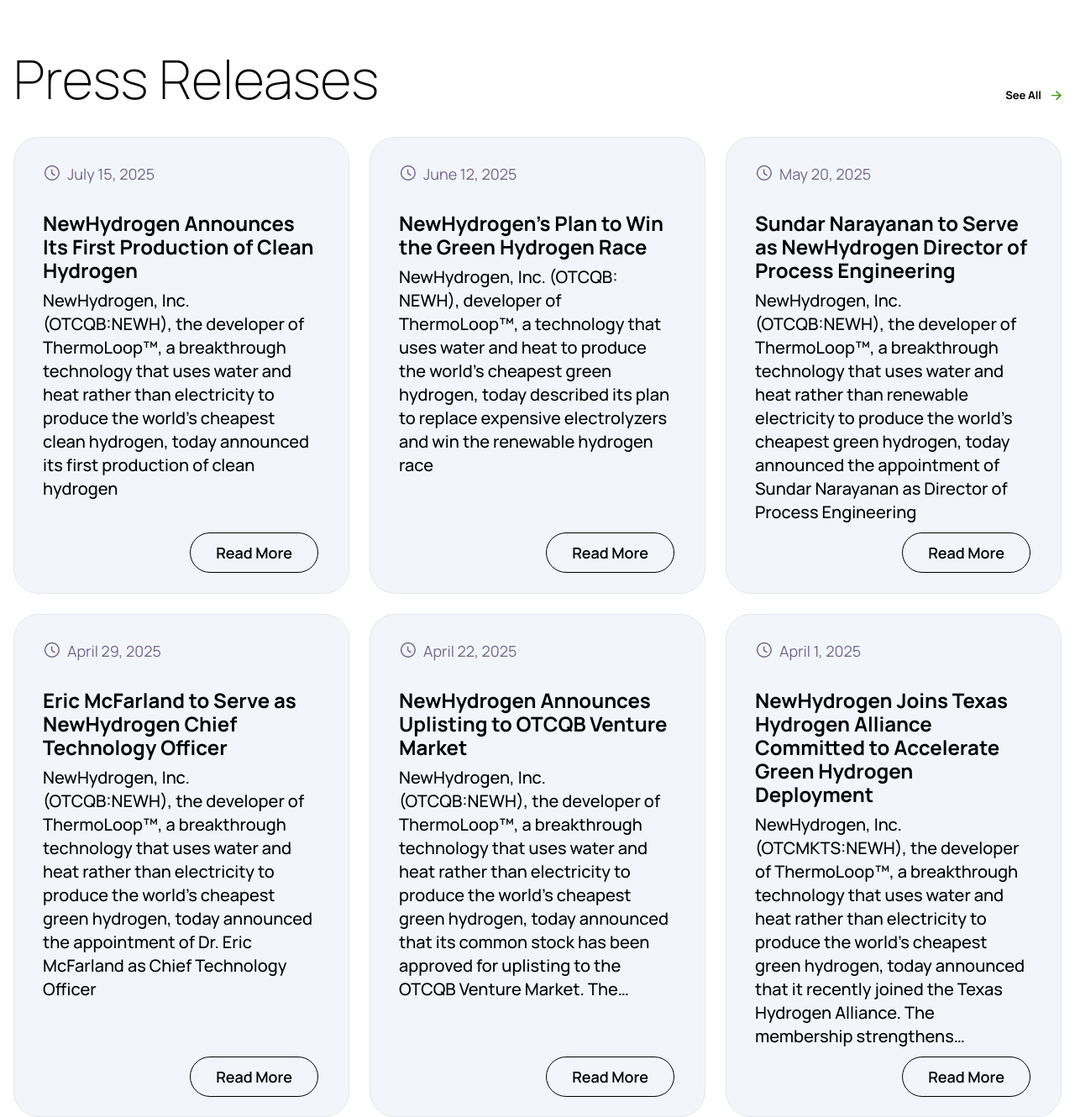
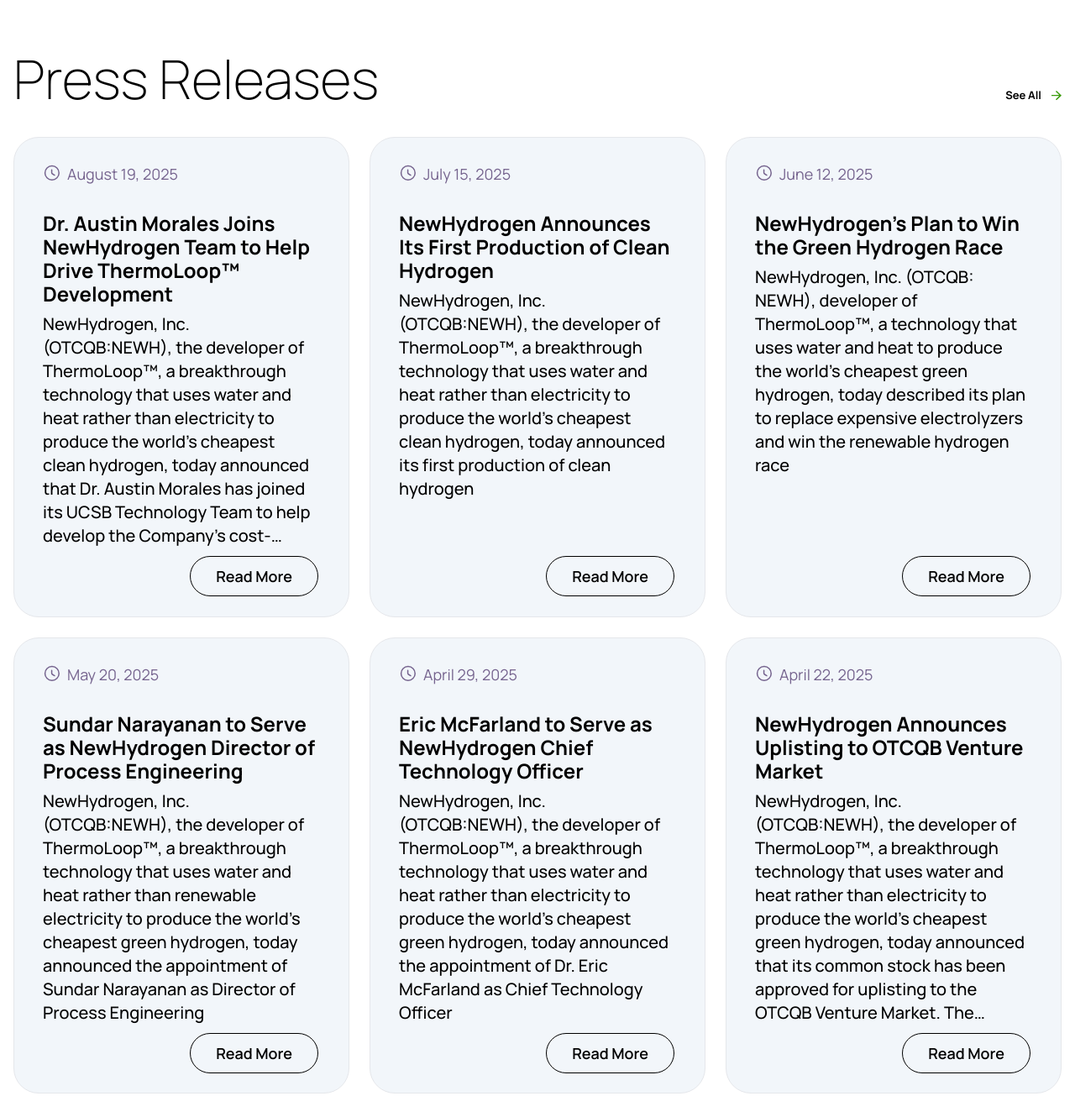
Before and after one commit to newhydrogen/newhydrogen, a PHP site: page /newhydrogen/newsroom in a window 1280 px wide. Shown: the part 194-1524 px from the top of the page at 84% size. Run offline with PHP 8.4, Linux system fonts and the light colour scheme; some libraries are stand-ins or nearby versions.

Commit message:
Add press release for Dr. Austin Morales joining NewHydrogen team; include details on his expertise, contributions, and the impact on ThermoLoop™ development.

```diff
--- a/data/news-data.php
+++ b/data/news-data.php
@@ -2,6 +2,41 @@
 
 
 $news = [
+    [
+        'id' => "90",
+        'title' => "Dr. Austin Morales Joins NewHydrogen Team to Help Drive ThermoLoop™ Development",
+        'date' => "August 19, 2025",
+        'excerpt' => "NewHydrogen, Inc. (OTCQB:NEWH), the developer of ThermoLoop™, a breakthrough technology that uses water and heat rather than electricity to produce the world’s cheapest clean hydrogen, today announced that Dr. Austin Morales has joined its UCSB Technology Team to help develop the Company’s cost-effective thermochemical water splitting technology",
+        'description' => [
+            [
+                "<p><strong>Dr. Morales brings expertise in dynamic reactor operation and advanced catalytic processes </strong></p>"
+            ],
+            [
+                "<p>Santa Clarita, Calif. (August 19, 2025) – NewHydrogen, Inc. (OTCQB:NEWH), the developer of ThermoLoop™, a breakthrough technology that uses water and heat rather than electricity to produce the world’s cheapest clean hydrogen, today announced that Dr. Austin Morales has joined its UCSB Technology Team to help develop the Company’s cost-effective thermochemical water splitting technology. </p>"
+            ],
+            [
+                "<p>Dr. Morales will join Dr. Philip Christopher, Dr. Justin Marlowe, and Dr. Yikyeom Kim at the University of California, Santa Barbara, and Dr. Eric McFarland, and Mr. Sundar Narayanan, at NewHydrogen, to advance cost-effective, entropy-driven thermochemical water splitting.  </p>"
+            ],
+            [
+                "<p>Before joining the team, Dr. Morales conducted his doctoral research at University of Houston in dynamic reactor operation and catalytic processes to improve reaction selectivity and efficiency. His work has been published in leading scientific journals including Nature, ACS Catalysis, and the Chemical Engineering Journal, and he has presented at major international conferences on chemical reaction engineering and catalysis. His research has earned multiple awards for excellence, including the prestigious Kokes Award from the North American Catalysis Society. Dr. Morales holds a B.S. in Chemical Engineering from UC Santa Barbara, and Ph.D. in Chemical Engineering from University of Houston.</p>"
+            ],
+            [
+                "<p>“We are excited to welcome Dr. Morales to our team and expect him to have a meaningful impact by strengthening our technology development activities,” said Steve Hill, CEO of NewHydrogen. “Austin’s strong research background, problem-solving skills, and passion for innovation make him a valuable addition to our technical team. His contributions will be key as we continue progressing toward pilot-scale demonstrations of our technology.”</p>"
+            ],
+            [
+                "<p>“I’m thrilled to contribute to a project that has the potential to reshape the economics of green hydrogen production,” said Dr. Morales. “ThermoLoop™ presents an exciting opportunity to apply advanced catalytic science and reactor engineering in a way that could have a significant global impact.”</p>"
+            ],
+            [
+                "<p>NewHydrogen is currently funding a sponsored research program at the University of California, Santa Barbara (“UCSB”), to develop its ThermoLoopTM technology, a novel low-cost thermochemical process to split water using inexpensive heat, instead of expensive electricity. Since the commencement of the Company’s research project in August 2023, the UCSB team has been methodically developing the Company’s ThermoLoopTM technology around unique materials that use heat to produce hydrogen and oxygen when reacted in a cyclic process with water vapor. </p>"
+            ],
+
+            [
+                "<p>To learn more about NewHydrogen’s work with leading scientists at UC Santa Barbara to develop the world's cheapest green hydrogen, please visit <a href=\"https://newhydrogen.com/\" class=\"text-blue-600 text-[length:inherit]\">https://newhydrogen.com/</a>. </p>"
+            ]
+        ],
+        'category' => "pressrelease",
+        'biosolar' => false
+    ],
     [
         'id' => "89",
         'title' => "NewHydrogen Announces Its First Production of Clean Hydrogen",
```
